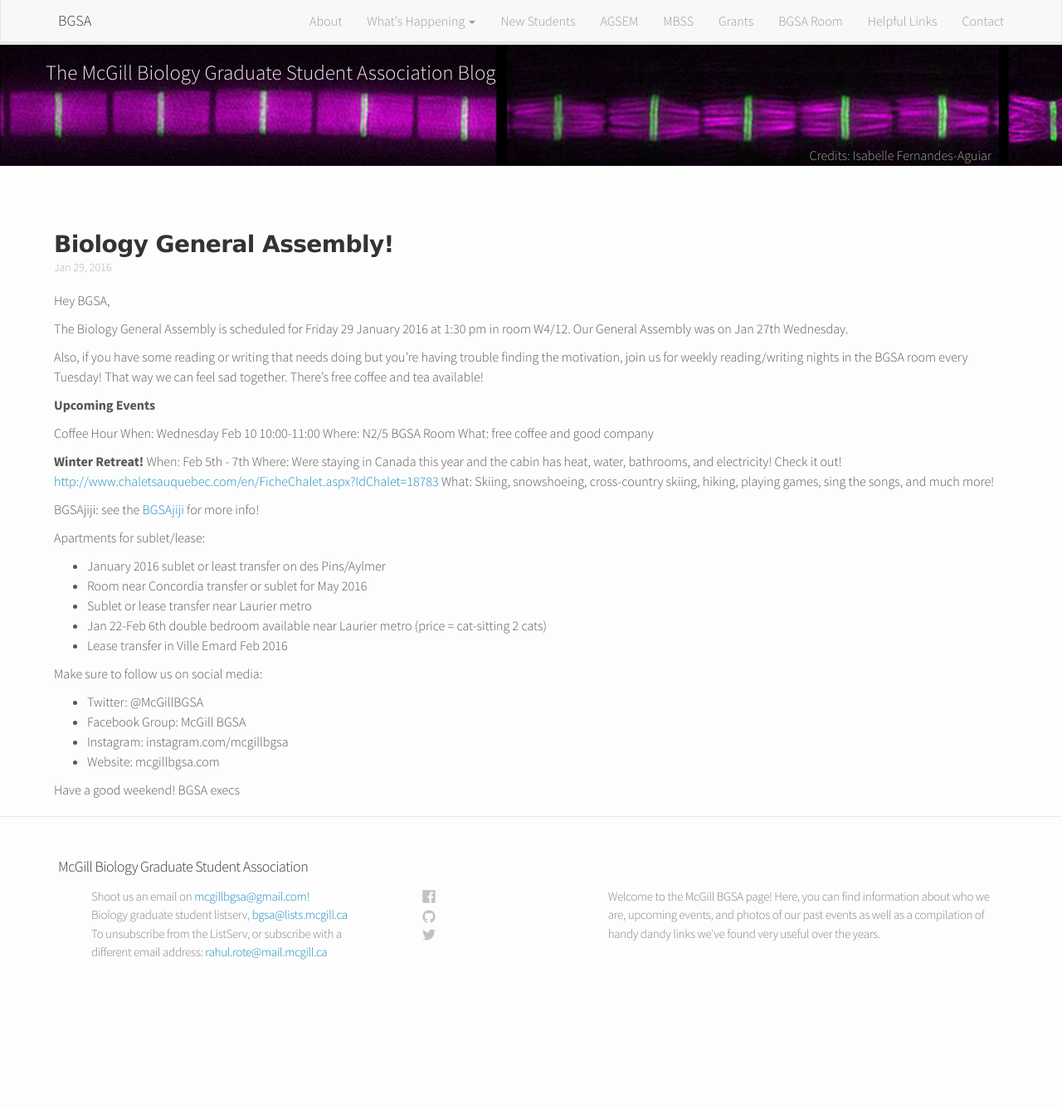
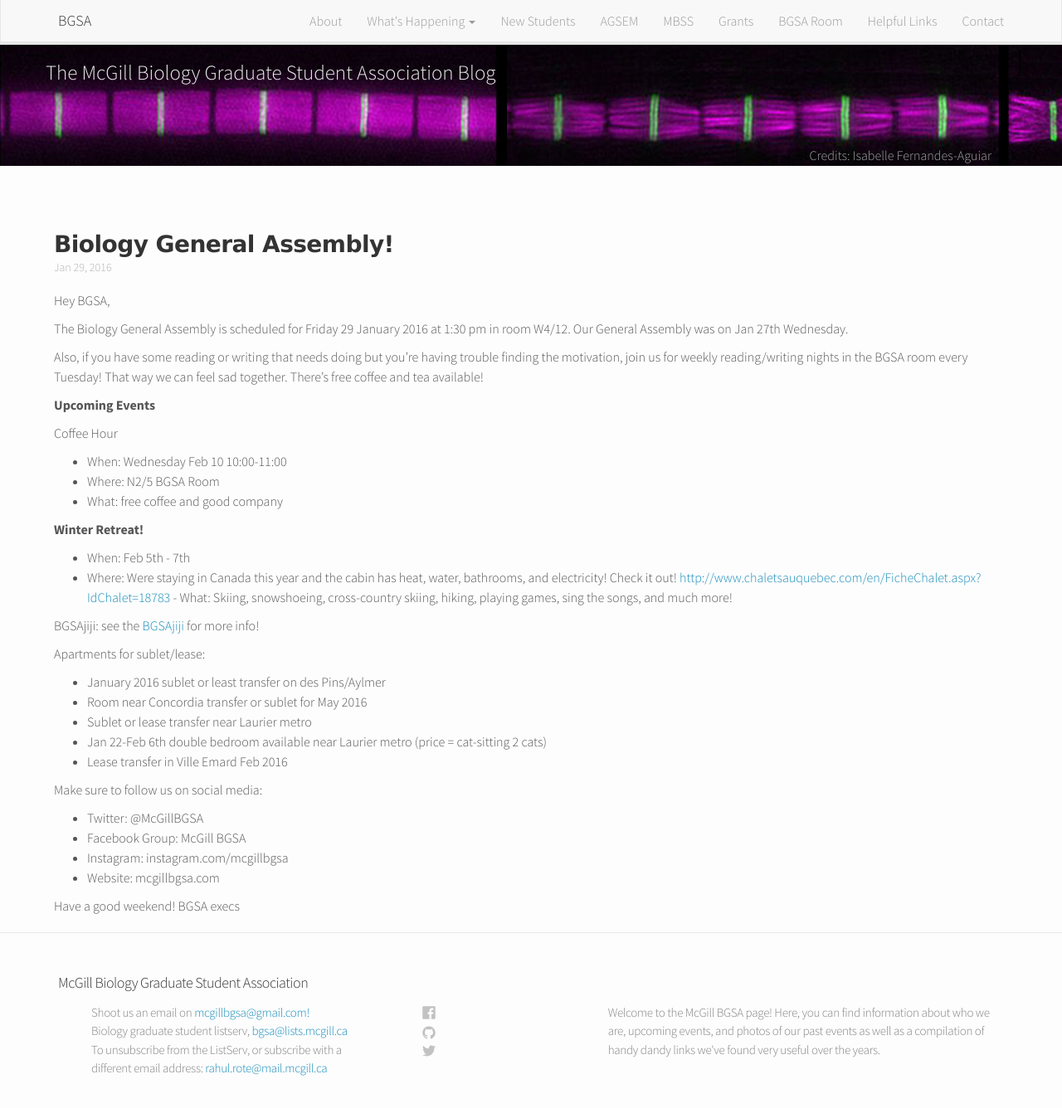
Before and after one commit to McGillBGSA/McGillBGSA.github.io, a Jekyll site: the page built from _posts/2016-01-29-General-Assembly.md, in a window 1280 px wide and 1355 px high. Shown: the top 1336 px of the window at 83% size. Built offline with Jekyll 4.4.1, drawn with Linux system fonts in a browser that asks for light colours; nearby versions of some CDN libraries; part of the change alters nothing that is shown.

```diff
--- a/_posts/2016-01-29-General-Assembly.md
+++ b/_posts/2016-01-29-General-Assembly.md
@@ -15,14 +15,15 @@ Also, if you have some reading or writing that needs doing but you're having tro
 **Upcoming Events**
 
 Coffee Hour
-When: Wednesday Feb 10 10:00-11:00
-Where: N2/5 BGSA Room
-What: free coffee and good company
+
+- When: Wednesday Feb 10 10:00-11:00
+- Where: N2/5 BGSA Room
+- What: free coffee and good company
 
 **Winter Retreat!**
-When: Feb 5th - 7th
-Where: Were staying in Canada this year and the cabin has heat, water, bathrooms, and electricity! Check it out!  [http://www.chaletsauquebec.com/en/FicheChalet.aspx?IdChalet=18783](http://www.chaletsauquebec.com/en/FicheChalet.aspx?IdChalet=18783)
-What: Skiing, snowshoeing, cross-country skiing, hiking, playing games, sing the songs, and much more!
+
+- When: Feb 5th - 7th
+- Where: Were staying in Canada this year and the cabin has heat, water, bathrooms, and electricity! Check it out!  [http://www.chaletsauquebec.com/en/FicheChalet.aspx?IdChalet=18783](http://www.chaletsauquebec.com/en/FicheChalet.aspx?IdChalet=18783) - What: Skiing, snowshoeing, cross-country skiing, hiking, playing games, sing the songs, and much more!
 
 
 BGSAjiji: see the [BGSAjiji](https://docs.google.com/spreadsheets/d/1s9BcBibvzUni4RXZ90X5_LQtxD_19S6mxys_-VmQ1CM/edit?pli=1#gid=0) for more info!
```
